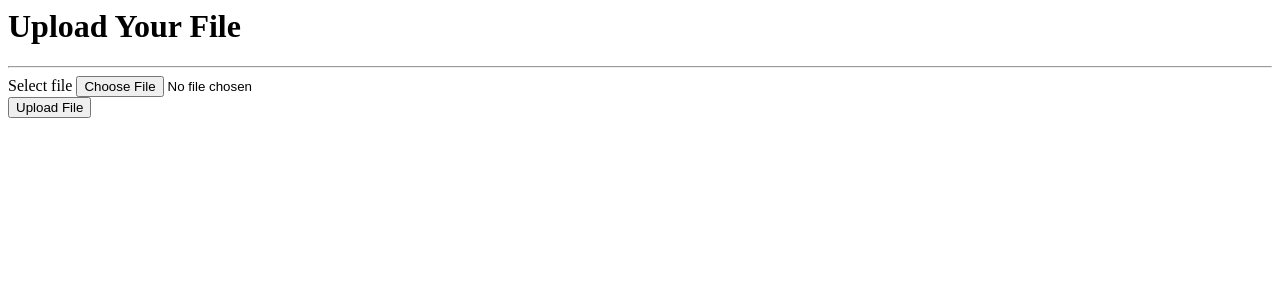
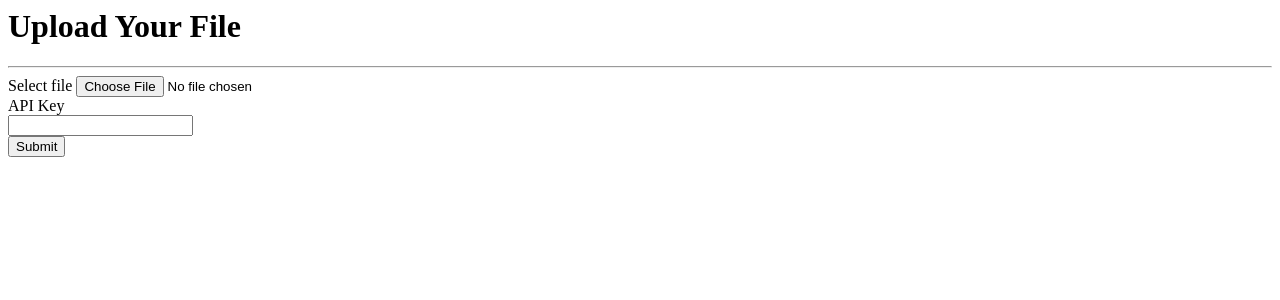
Before and after one commit to mase28/CIS422-Project1, a Flask app: page / in a window 1280 px wide. Shown: the top 300 px of the page. Run offline with Flask 2, Linux system fonts and the light colour scheme.

Commit message:
Updated upload_file
Added an API Key collection site.

```diff
--- a/app/templates/upload_file.html
+++ b/app/templates/upload_file.html
@@ -1,4 +1,3 @@
-
 
 {%block main %}
 
@@ -20,8 +19,18 @@
                     </div>
                 </div>
 
-            <button type="submit" class="btn btn-primary">Upload File</button>
+            <form action="/" method="POST" name="api-key">
+                <div class="field">
+                    <label class="label">API Key</label>
+                    <div class="control">
+                     <input class="input" type="text" name="api-key" id="api-key"/>
+                </div>
+             </div>
+            <button type="submit" class="btn btn-primary">Submit</button>
             </form>
+            </form>
+
+
         </div>
     </div>
 </div>
```
